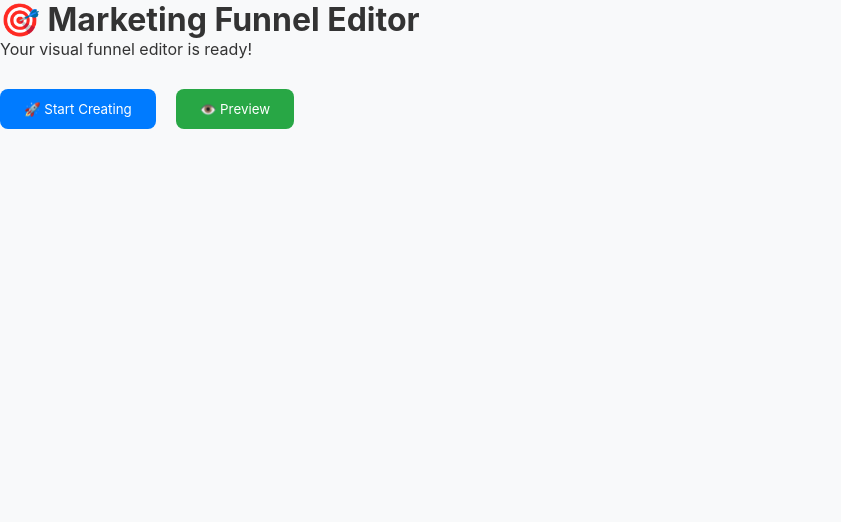
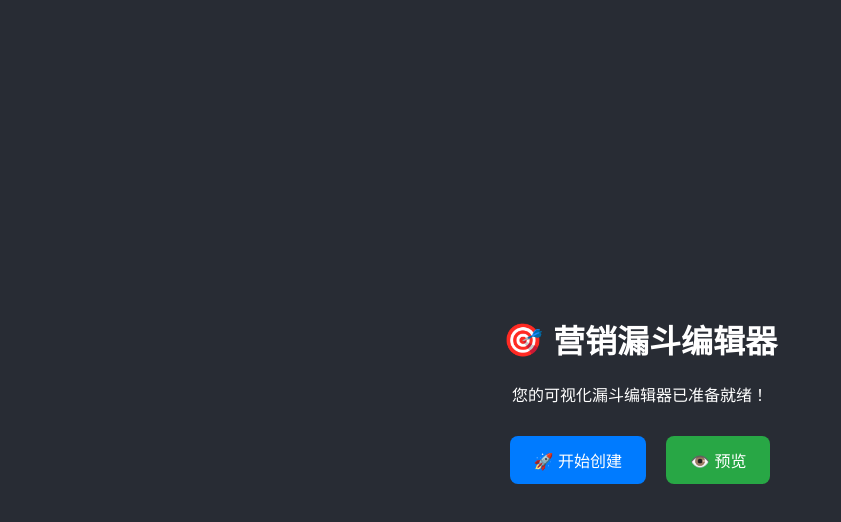
Before and after one commit to junes231/test-2025, a React (Create React App) app: page / in a window 1280 px wide. Shown: the top 522 px of the page, without its empty margins (0-841 px from the left). Built offline with nearby package versions, Linux system fonts and the light colour scheme.

Commit message:
Update App.tsx

```diff
--- a/src/App.tsx
+++ b/src/App.tsx
@@ -1,39 +1,147 @@
-import React from 'react';
+import React, { useState } from 'react';
 import './App.css';
 
 function App() {
+  const [currentView, setCurrentView] = useState('home');
+
+  const handleStartClick = () => {
+    console.log('开始创建按钮被点击');
+    setCurrentView('editor');
+  };
+
+  const handlePreviewClick = () => {
+    console.log('预览按钮被点击');
+    setCurrentView('preview');
+  };
+
+  const renderContent = () => {
+    switch(currentView) {
+      case 'editor':
         return (
-    <div className="App">
-      <header className="App-header">
-        <h1>🎯 Marketing Funnel Editor</h1>
-        <p>Your visual funnel editor is ready!</p>
+          <div style={{ padding: '20px', textAlign: 'center' }}>
+            <h2>🎨 漏斗编辑器</h2>
+            <p>拖拽组件来创建你的营销漏斗</p>
+            <div style={{
+              border: '2px dashed #ccc',
+              padding: '40px',
+              margin: '20px 0',
+              borderRadius: '8px'
+            }}>
+              <p>📝 问答组件区域</p>
+              <p>🔗 联盟链接设置</p>
+              <p>🎨 颜色自定义</p>
+            </div>
+            <button
+              onClick={() => setCurrentView('home')}
+              style={{
+                padding: '10px 20px',
+                backgroundColor: '#6c757d',
+                color: 'white',
+                border: 'none',
+                borderRadius: '5px',
+                cursor: 'pointer'
+              }}
+            >
+              ← 返回首页
+            </button>
+          </div>
+        );
+      case 'preview':
+        return (
+          <div style={{ padding: '20px', textAlign: 'center' }}>
+            <h2>👁️ 预览模式</h2>
+            <p>这里是你的营销漏斗预览</p>
+            <div style={{
+              border: '1px solid #ddd',
+              padding: '40px',
+              margin: '20px 0',
+              borderRadius: '8px',
+              backgroundColor: '#f8f9fa'
+            }}>
+              <p>📊 漏斗流程预览</p>
+              <p>📱 移动端适配</p>
+              <p>🔗 链接跳转测试</p>
+            </div>
+            <button
+              onClick={() => setCurrentView('home')}
+              style={{
+                padding: '10px 20px',
+                backgroundColor: '#6c757d',
+                color: 'white',
+                border: 'none',
+                borderRadius: '5px',
+                cursor: 'pointer'
+              }}
+            >
+              ← 返回首页
+            </button>
+          </div>
+        );
+      default:
+        return (
+          <div style={{
+            backgroundColor: '#282c34',
+            padding: '20px',
+            color: 'white',
+            minHeight: '100vh',
+            display: 'flex',
+            flexDirection: 'column',
+            alignItems: 'center',
+            justifyContent: 'center'
+          }}>
+            <div style={{ display: 'flex', alignItems: 'center', marginBottom: '20px' }}>
+              <span style={{ fontSize: '2rem', marginRight: '10px' }}>🎯</span>
+              <h1>营销漏斗编辑器</h1>
+            </div>
+            <p>您的可视化漏斗编辑器已准备就绪！</p>
             <div style={{
               display: 'flex',
               gap: '20px',
               marginTop: '30px'
             }}>
-          <button style={{
+              <button
+                onClick={handleStartClick}
+                style={{
                   padding: '12px 24px',
                   backgroundColor: '#007bff',
                   color: 'white',
                   border: 'none',
                   borderRadius: '8px',
-            cursor: 'pointer'
-          }}>
-            🚀 Start Creating
+                  cursor: 'pointer',
+                  fontSize: '16px',
+                  display: 'flex',
+                  alignItems: 'center',
+                  gap: '8px'
+                }}
+              >
+                🚀 开始创建
               </button>
-          <button style={{
+              <button
+                onClick={handlePreviewClick}
+                style={{
                   padding: '12px 24px',
                   backgroundColor: '#28a745',
                   color: 'white',
                   border: 'none',
                   borderRadius: '8px',
-            cursor: 'pointer'
-          }}>
-            👁️ Preview
+                  cursor: 'pointer',
+                  fontSize: '16px',
+                  display: 'flex',
+                  alignItems: 'center',
+                  gap: '8px'
+                }}
+              >
+                👁️ 预览
               </button>
             </div>
-      </header>
+          </div>
+        );
+    }
+  };
+
+  return (
+    <div className="App">
+      {renderContent()}
     </div>
   );
 }
```
Lines whose indentation alone changed are shown as unchanged.
